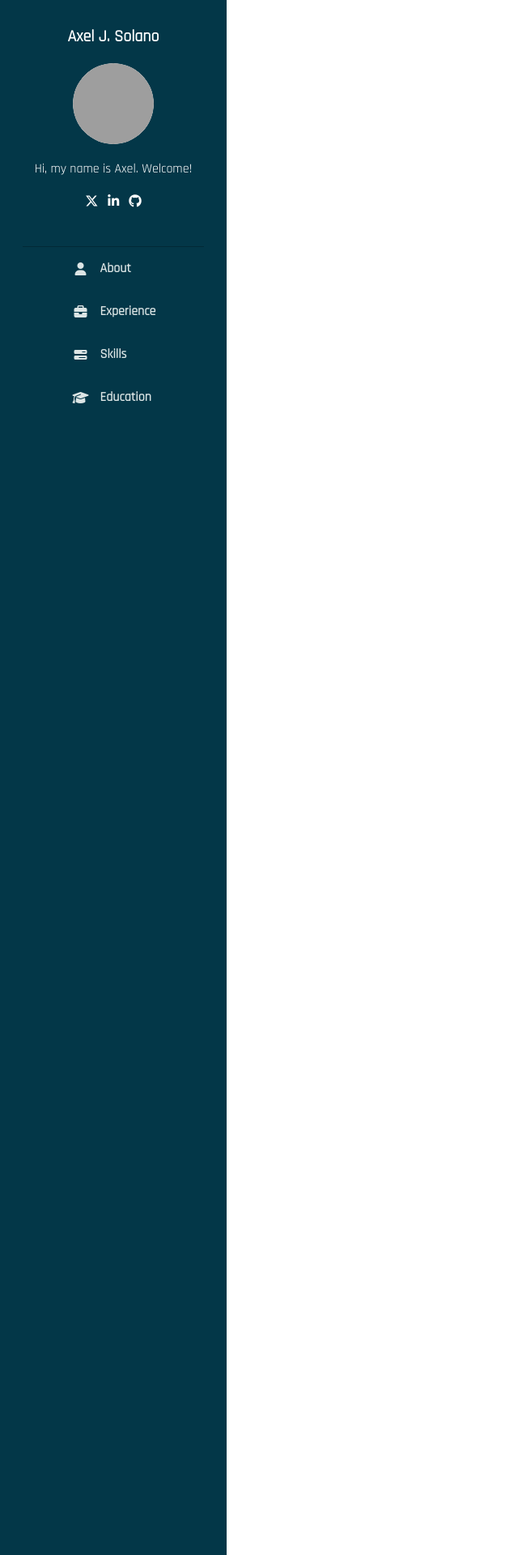
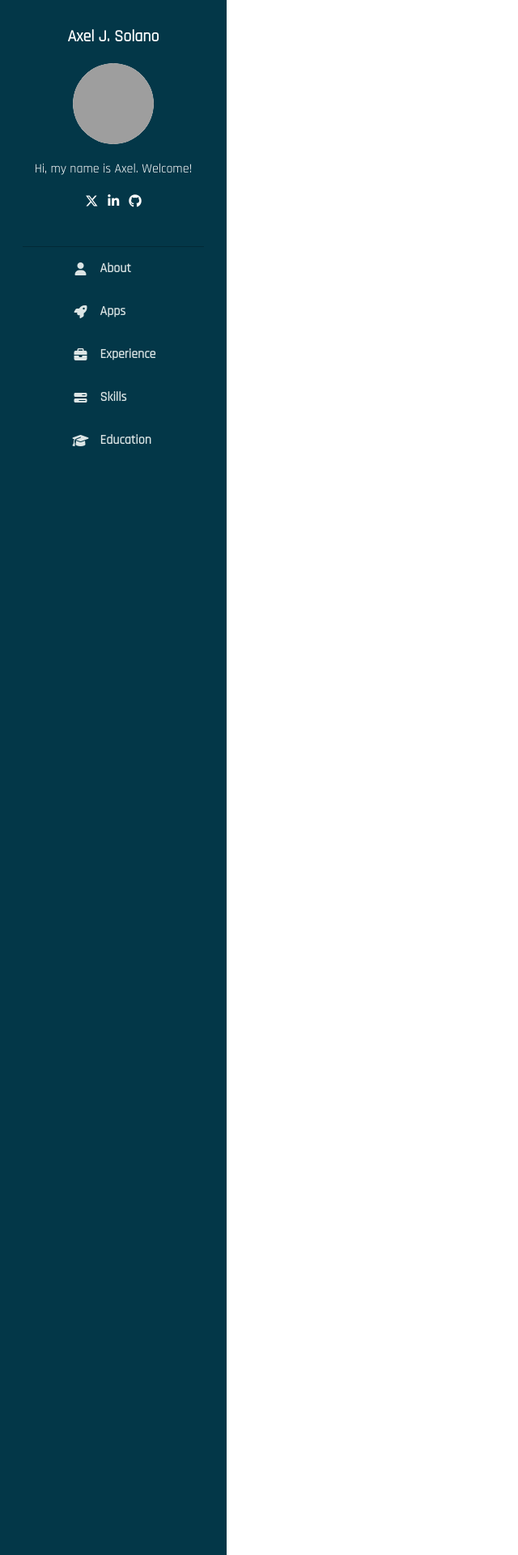
Before and after one commit to axeljeremy7/axeljeremy7.github.io, a Jekyll site: the page built from index.html, in a window 1280 px wide. Shown: the top 1920 px of the page at 81% size, without its empty margins (0-640 px from the left). Built offline with Jekyll 4.4.1, drawn with Linux system fonts in a browser that asks for light colours; grey boxes are pictures that could not be loaded.

Commit message:
add apps

```diff
--- a/_config.yml
+++ b/_config.yml
@@ -23,6 +23,16 @@
 # url: "http://127.0.0.1:4000"
 
 resume_url: ""
+
+app_urls:
+  MyCoolApp:
+    url: "https://alyonka.xyz"
+    label: "Alyonka App"
+    description: "Conversational research agent, AI assistant, and chatbot and mobile app"
+  AnotherApp:
+    url: "https://dermadora.vercel.app"
+    label: "DermaDora App"
+    description: "Skincare voice agent"
 
 experience:
   Stealth:
--- /dev/null
+++ b/_includes/content_apps.html
@@ -0,0 +1,18 @@
+<div id="apps" class="selectors">
+  <div class="title-option">
+    APPS
+  </div>
+  <div class="ml32">
+    <ul>
+      {% for app_entry in site.app_urls %}
+        {% assign app = app_entry[1] %}
+        <li class="square mb8">
+          <a href="{{ app.url }}" target="_blank" rel="noopener noreferrer">{{ app.label }}</a>
+          {% if app.description %}
+            <p style="margin-left: 20px; font-size: 0.9em; color: #555;">{{ app.description }}</p>
+          {% endif %}
+        </li>
+      {% endfor %}
+    </ul>
+  </div>
+</div>
--- a/_layouts/default.html
+++ b/_layouts/default.html
@@ -21,7 +21,16 @@
 					<div class="about-options-title">
 						About
 					</div>
-					</>
+				</a>
+				<a onclick="activeOptionLink(this);" href="#apps" class="about-options-text"
+					id="apps-text-title">
+					<div class="grid-center">
+						<i class="fa-solid fa-rocket font-gainsboro" aria-hidden="true"></i>
+					</div>
+					<div class="about-options-title">
+						Apps
+					</div>
+				</a>
 				<a onclick="activeOptionLink(this);" href="#experience" class="about-options-text"
 					id="experience-text-title">
 
@@ -31,10 +40,8 @@
 					<div class="about-options-title">
 						Experience
 					</div>
-
 				</a>
-					<a onclick="activeOptionLink(this);" href="#skills" class="about-options-text"
-						id="skills-text-title">
+				<a onclick="activeOptionLink(this);" href="#skills" class="about-options-text" id="skills-text-title">
 
 					<div class="grid-center">
 						<!-- 					<i class="im im-edit-off fs16 font-gainsboro" aria-hidden="true"></i> -->
@@ -44,7 +51,6 @@
 					<div class="about-options-title">
 						Skills
 					</div>
-
 				</a>
 				<a onclick="activeOptionLink(this);" href="#education" class="about-options-text"
 					id="education-text-title">
@@ -55,9 +61,7 @@
 					<div class="about-options-title">
 						Education
 					</div>
-
 				</a>
-
 			</div>
 		</div>
 		<div id="content">
--- a/index.html
+++ b/index.html
@@ -26,3 +26,4 @@
 {% include content_experience.html %}
 {% include content_skills.html %}
 {% include content_education.html %}
+{% include content_apps.html %}
```
Lines whose indentation alone changed are shown as unchanged.
